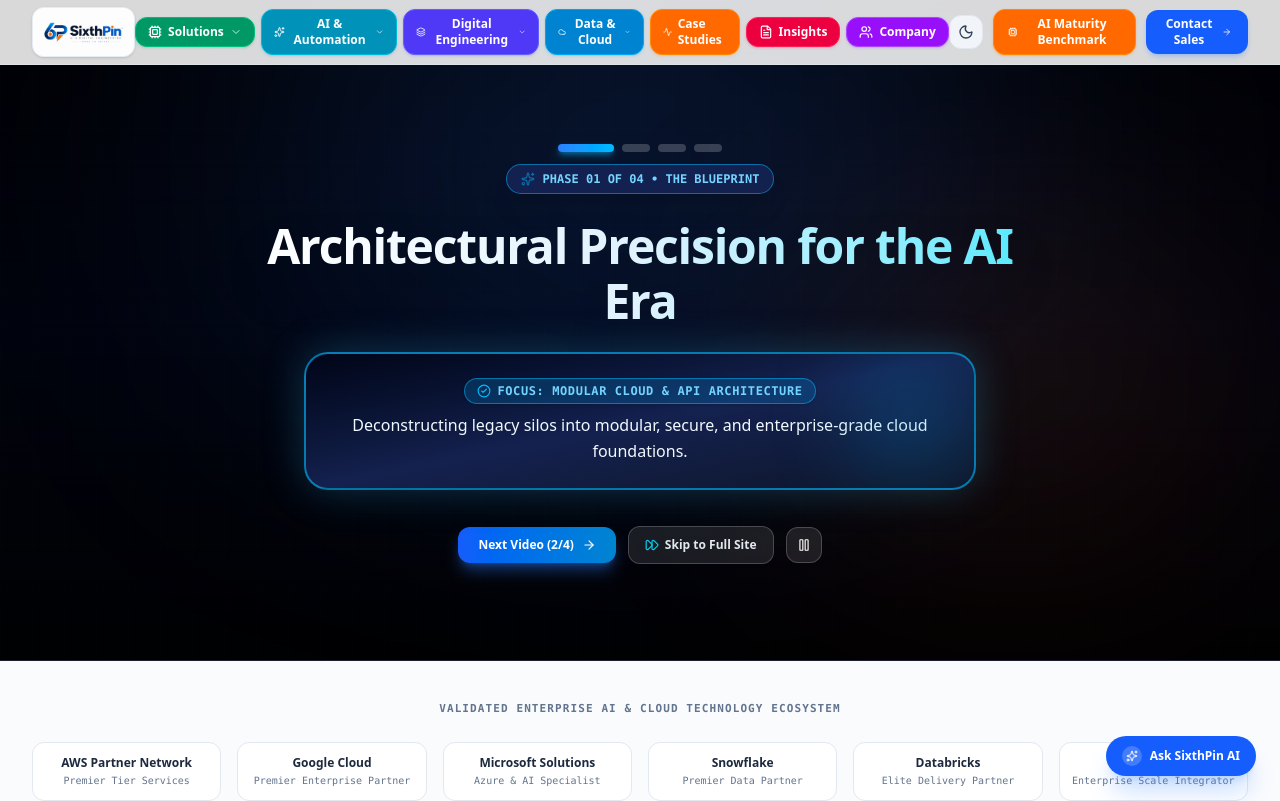
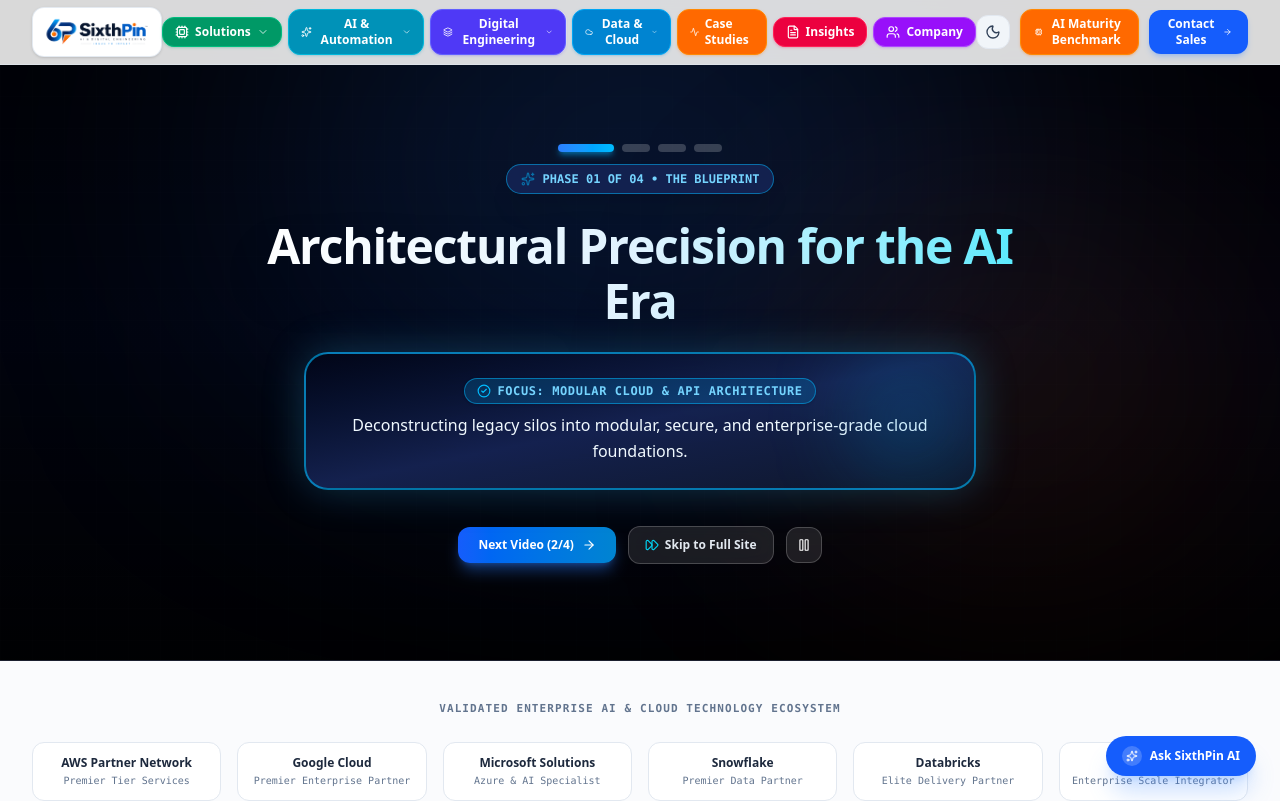
Before and after one commit to prasadkumarg202/sixthPin, a Next.js app: page / in a window 1280 px wide. Shown: the top 801 px of the page. Built offline with nearby package versions, Linux system fonts and the light colour scheme.

Commit message:
Embed and autoplay animated MP4 video logo

```diff
--- a/src/components/brand/AnimatedLogo.tsx
+++ b/src/components/brand/AnimatedLogo.tsx
@@ -1,6 +1,6 @@
 "use client";
 
-import React, { useState, useEffect } from "react";
+import React, { useRef, useEffect, useState } from "react";
 import Link from "next/link";
 
 interface AnimatedLogoProps {
@@ -10,61 +10,65 @@
 export const AnimatedLogo: React.FC<AnimatedLogoProps> = ({
   className = "",
 }) => {
-  const [isPulsing, setIsPulsing] = useState(false);
+  const videoRef = useRef<HTMLVideoElement | null>(null);
+  const [videoError, setVideoError] = useState(false);
+  const [isVideoLoaded, setIsVideoLoaded] = useState(false);
 
-  // Trigger pulse glow animation every 25 seconds (and on initial load after 2s)
   useEffect(() => {
-    const triggerPulse = () => {
-      setIsPulsing(true);
-      setTimeout(() => {
-        setIsPulsing(false);
-      }, 1600); // 1.6s duration
-    };
-
-    // Initial attention pulse
-    const initialTimer = setTimeout(triggerPulse, 2000);
-
-    // Recurring pulse every 25 seconds
-    const interval = setInterval(triggerPulse, 25000);
-
-    return () => {
-      clearTimeout(initialTimer);
-      clearInterval(interval);
-    };
+    const video = videoRef.current;
+    if (video) {
+      video.defaultMuted = true;
+      video.muted = true;
+      video.playsInline = true;
+      video.play().catch((err) => {
+        console.log("Logo video autoplay:", err);
+      });
+    }
   }, []);
 
   const handleMouseEnter = () => {
-    setIsPulsing(true);
-    setTimeout(() => setIsPulsing(false), 1600);
+    const video = videoRef.current;
+    if (video) {
+      video.currentTime = 0;
+      video.play().catch(() => {});
+    }
   };
 
   return (
     <Link
       href="/"
-      className={`relative inline-flex items-center group py-1 ${className}`}
+      className={`relative inline-flex items-center group py-1 shrink-0 ${className}`}
       onMouseEnter={handleMouseEnter}
       aria-label="SixthPin - AI & Digital Engineering Home"
     >
-      <div
-        className={`relative flex items-center rounded-xl p-1 bg-white/95 dark:bg-white/90 shadow-sm border border-slate-200/80 dark:border-white/20 transition-all duration-300 ${
-          isPulsing ? "animate-logo-pulse" : "group-hover:scale-[1.03] group-hover:shadow-md"
-        }`}
-      >
-        {/* Main Logo Image */}
-        <img
-          src="/logo.png"
-          alt="SixthPin - AI & Digital Engineering: Ideas to Impact"
-          className="h-8 sm:h-9 md:h-10 w-auto object-contain transition-transform duration-300"
-        />
+      <div className="relative flex items-center rounded-xl p-0.5 sm:p-1 bg-white dark:bg-white/95 shadow-sm border border-slate-200/90 dark:border-white/20 transition-all duration-300 group-hover:scale-[1.03] group-hover:shadow-md overflow-hidden">
+        {!videoError ? (
+          <video
+            ref={videoRef}
+            src="/videos/sixthpin-ai-digital-engineering-logo-animation.mp4"
+            autoPlay
+            loop
+            muted
+            playsInline
+            preload="auto"
+            onLoadedData={() => setIsVideoLoaded(true)}
+            onError={() => setVideoError(true)}
+            className={`h-8 sm:h-9 md:h-10 w-auto max-w-[150px] sm:max-w-[170px] md:max-w-[190px] object-contain transition-opacity duration-300 ${
+              isVideoLoaded ? "opacity-100" : "opacity-0"
+            }`}
+          />
+        ) : null}
 
-        {/* Ambient Subtle Glow Layer */}
-        <div
-          className={`absolute inset-0 rounded-xl pointer-events-none transition-opacity duration-500 ${
-            isPulsing
-              ? "opacity-100 ring-2 ring-cyan-400/60 shadow-[0_0_15px_rgba(56,189,248,0.4)]"
-              : "opacity-0"
-          }`}
-        />
+        {/* Fallback image when video is loading or unsupported */}
+        {(!isVideoLoaded || videoError) && (
+          <img
+            src="/logo.png"
+            alt="SixthPin - AI & Digital Engineering: Ideas to Impact"
+            className={`h-8 sm:h-9 md:h-10 w-auto object-contain ${
+              isVideoLoaded && !videoError ? "absolute inset-0 pointer-events-none opacity-0" : "opacity-100"
+            }`}
+          />
+        )}
       </div>
     </Link>
   );
```
